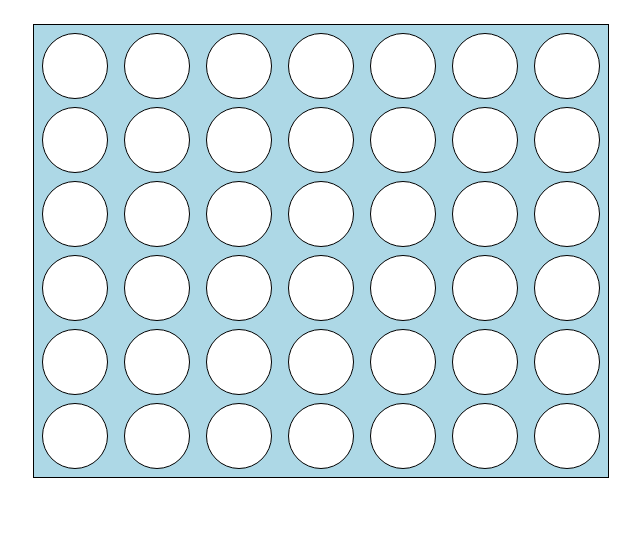
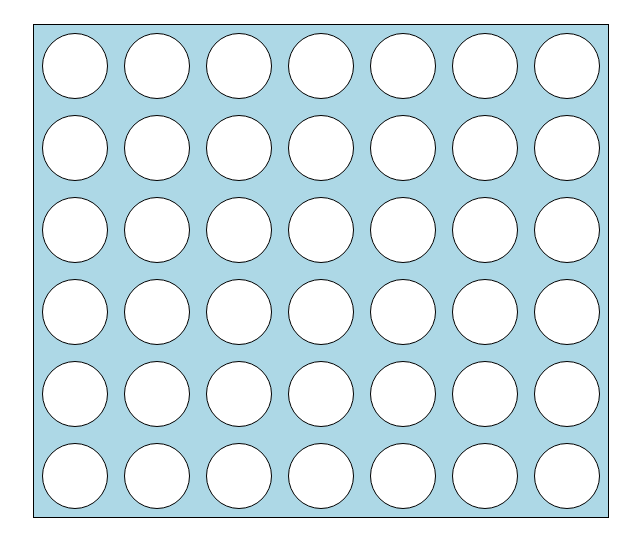
Before and after one commit to Yoavbenzvi/Connect-Four, a React (Create React App) app: page / in a window 1280 px wide. Shown: the top 556 px of the page, without its empty margins (319-959 px from the left). Built offline with nearby package versions, Linux system fonts and the light colour scheme.

Commit message:
first commit

```diff
--- a/src/App.js
+++ b/src/App.js
@@ -3,6 +3,12 @@ import './App.css';
 import Board from './components/Board';
 
 class App extends React.Component {
+	constructor() {
+		super()
+
+		this.state = {
+		}
+	}
 
 	render() {
 		return(
--- a/src/components/Board.css
+++ b/src/components/Board.css
@@ -2,5 +2,6 @@
 	border: 1px solid black;
 	background: lightblue;
 	display: grid;
-	grid-template-columns: 1fr 1fr 1fr 1fr 1fr 1fr 1fr;
+	grid-template-columns: repeat(7, 1fr);
+	grid-template-rows: repeat(6, 1fr);
 }
--- a/src/components/Board.js
+++ b/src/components/Board.js
@@ -4,64 +4,15 @@ import './Board.css'
 
 class Board extends React.Component {
 	render() {
+
+		const board = new Array(42).fill(
+			<Tile
+
+			/>)
+
 		return(
 			<div className="board">
-				<div className="column-1">
-					<Tile />
-					<Tile />
-					<Tile />
-					<Tile />
-					<Tile />
-					<Tile />
-				</div>
-				<div className="column-2">
-					<Tile />
-					<Tile />
-					<Tile />
-					<Tile />
-					<Tile />
-					<Tile />
-				</div>
-				<div className="column-3">
-					<Tile />
-					<Tile />
-					<Tile />
-					<Tile />
-					<Tile />
-					<Tile />
-				</div>
-				<div className="column-4">
-					<Tile />
-					<Tile />
-					<Tile />
-					<Tile />
-					<Tile />
-					<Tile />
-				</div>
-				<div className="column-5">
-					<Tile />
-					<Tile />
-					<Tile />
-					<Tile />
-					<Tile />
-					<Tile />
-				</div>
-				<div className="column-6">
-					<Tile />
-					<Tile />
-					<Tile />
-					<Tile />
-					<Tile />
-					<Tile />
-				</div>
-				<div className="column-7">
-					<Tile />
-					<Tile />
-					<Tile />
-					<Tile />
-					<Tile />
-					<Tile />
-				</div>
+				{board}
 			</div>
 		)
 	}
--- a/src/components/Tile.js
+++ b/src/components/Tile.js
@@ -2,6 +2,7 @@ import React from 'react';
 import './Tile.css';
 
 const Tile = () => {
+
 	return(
 		<div className="circle">
 
```
